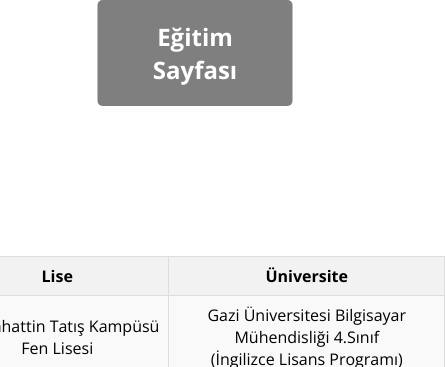
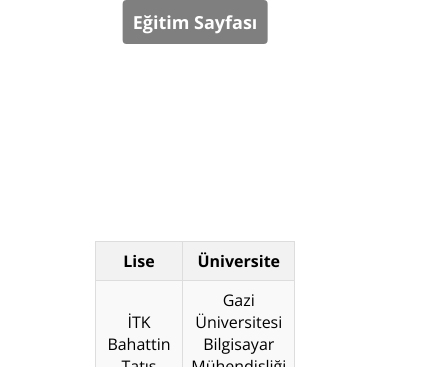
Before and after one commit to AliEgemenKaplan/AliEgemenKaplan.github.io, a plain HTML site: page yan_sayfalar/egitim.html in a window 390 px wide. Shown: the top 367 px of the page, 445 px wide, since content can reach past the window. Drawn offline with nearby package versions, Linux system fonts and the light colour scheme.

Commit message:
Update mobile.css

```diff
--- a/Web_Sayfam/CSS/mobile.css
+++ b/Web_Sayfam/CSS/mobile.css
@@ -9,3 +9,29 @@
     padding: 0.3rem;
 
 }
+.tablo table{
+    width: 5%;
+}
+.logos {
+    width: 200px; /* Logoların genişliği tablo genişliği ile eşit */
+    display: flex;
+    flex-direction: row; /* Logoları yatayda sıralar */
+    justify-content: space-between; /* Aralarına boşluk koyar */
+    margin-top: 10px; /* Tablo ile logolar arasına boşluk */
+}
+#egitim_arka_plan {
+    background-color: rgba(0, 0, 0, 0.5); /* Yarı saydam arka plan */
+    padding: 10px; /* İç boşluk */
+    border-radius: 4px; /* Köşe yuvarlama */
+    width: fit-content;
+    position: absolute;
+    top: 0;
+    left: 50%;
+    transform: translateX(-50%);
+}
+
+#egitim_arka_plan h1 {
+    color: #fff; /* Yazı rengi */
+    text-align: center; /* Yazıyı merkezler */
+    font-size:large;
+}
```
